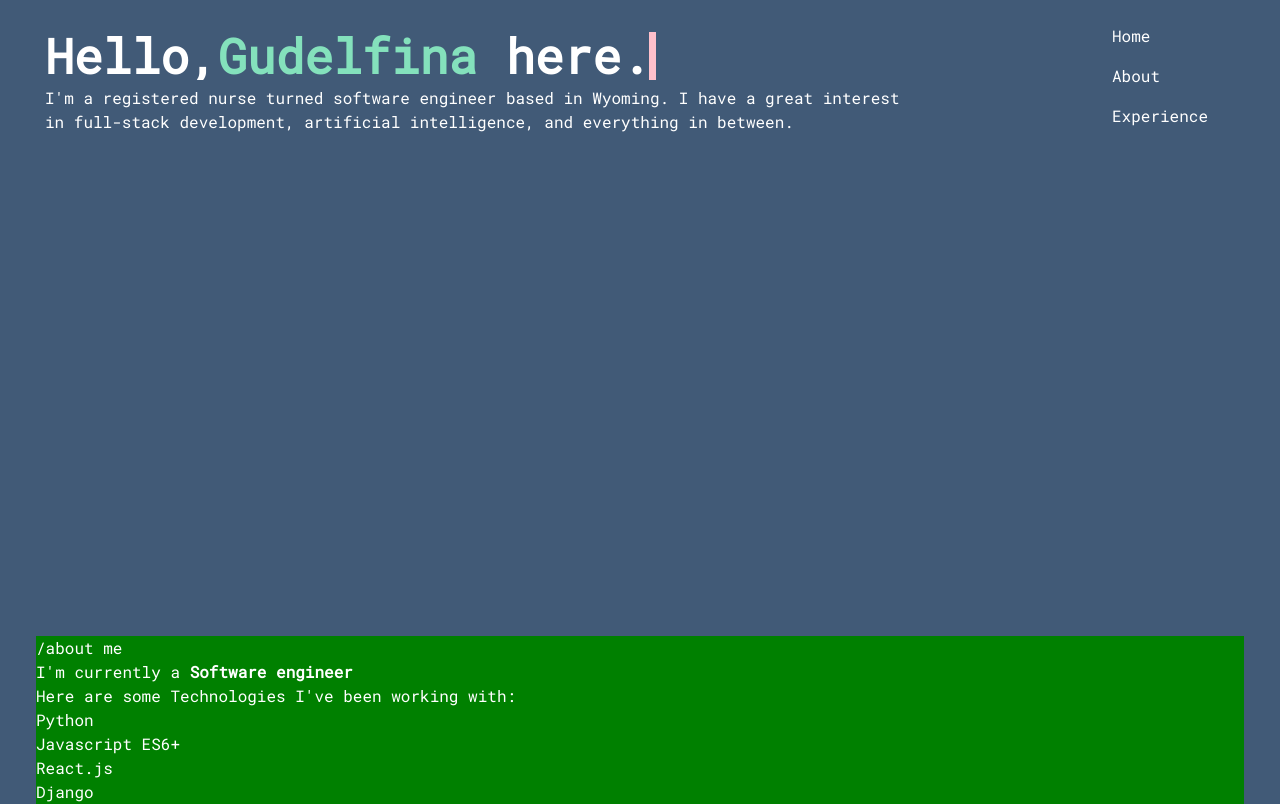
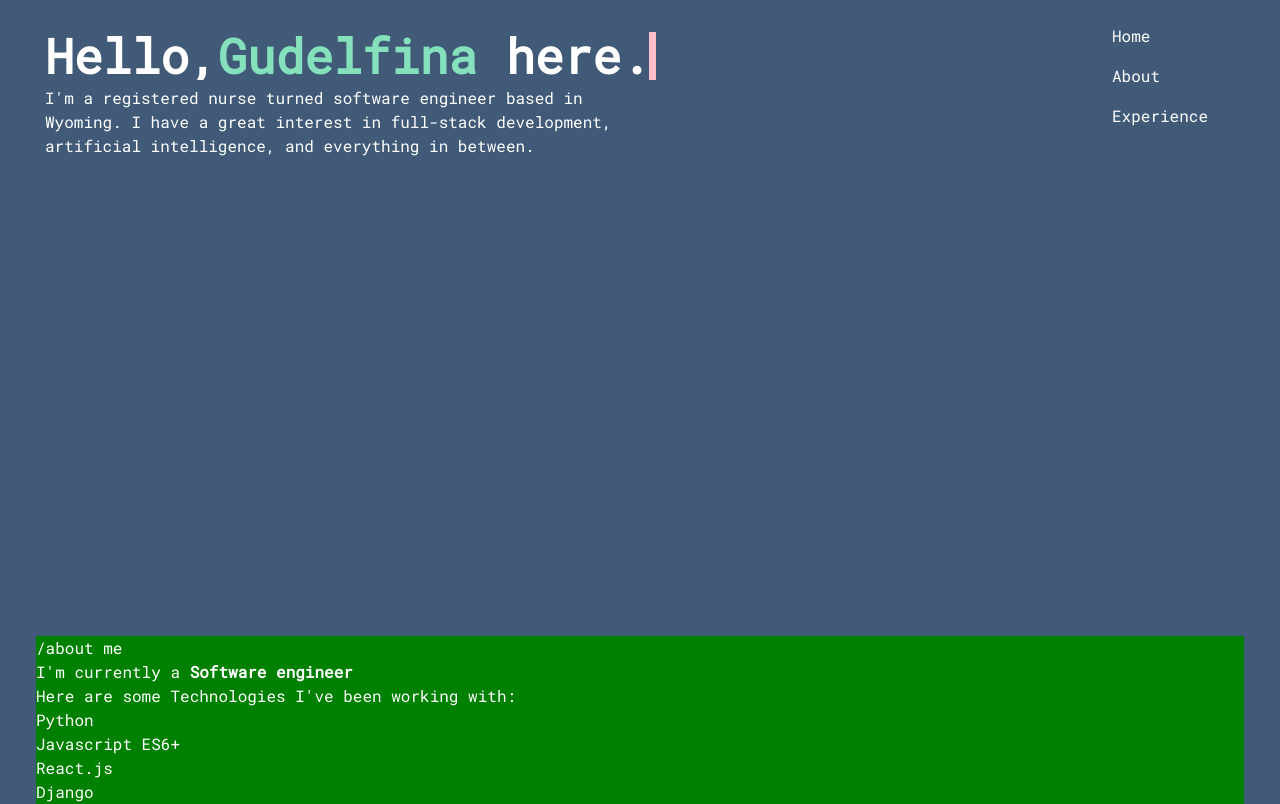
Before and after one commit to Gudelfina/portfolio, a React (Create React App) app: page / in a window 1280 px wide. Shown: the top 804 px of the page. Built offline with nearby package versions, Linux system fonts and the light colour scheme.

Commit message:
Changed child divwidth in intro component

```diff
--- a/src/styles/Intro.css
+++ b/src/styles/Intro.css
@@ -14,7 +14,7 @@
 }
 
 .container > div {
-  @apply w-full md:w-3/4;
+  @apply w-full md:w-1/2;
 }
 
 .intro-heading {
```
